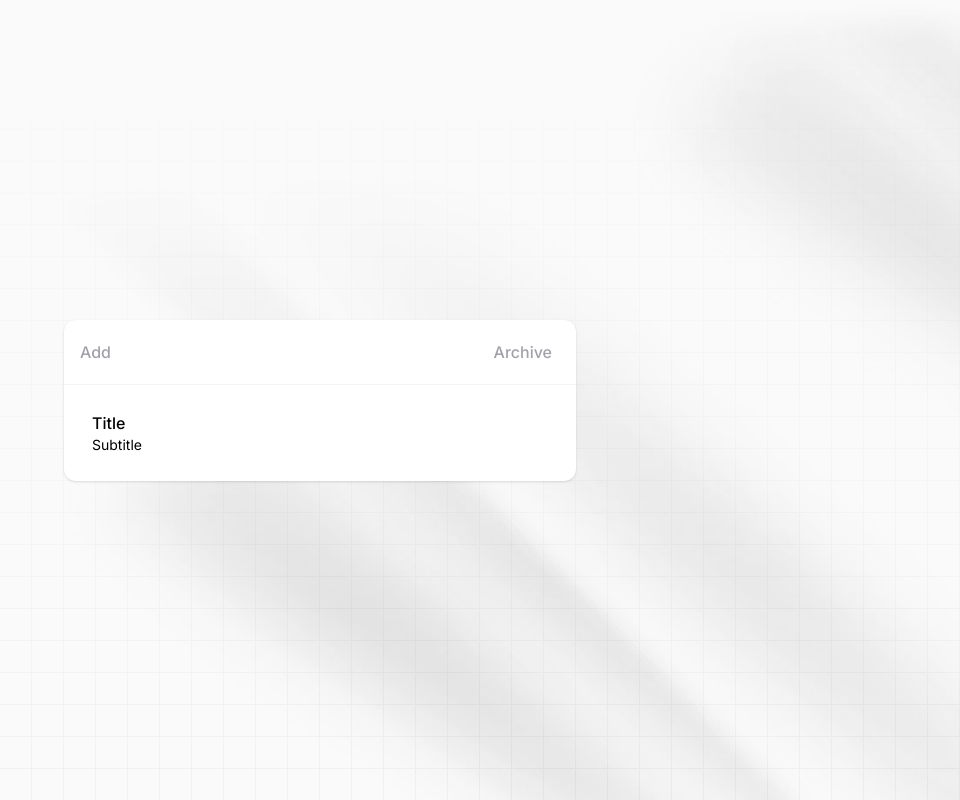
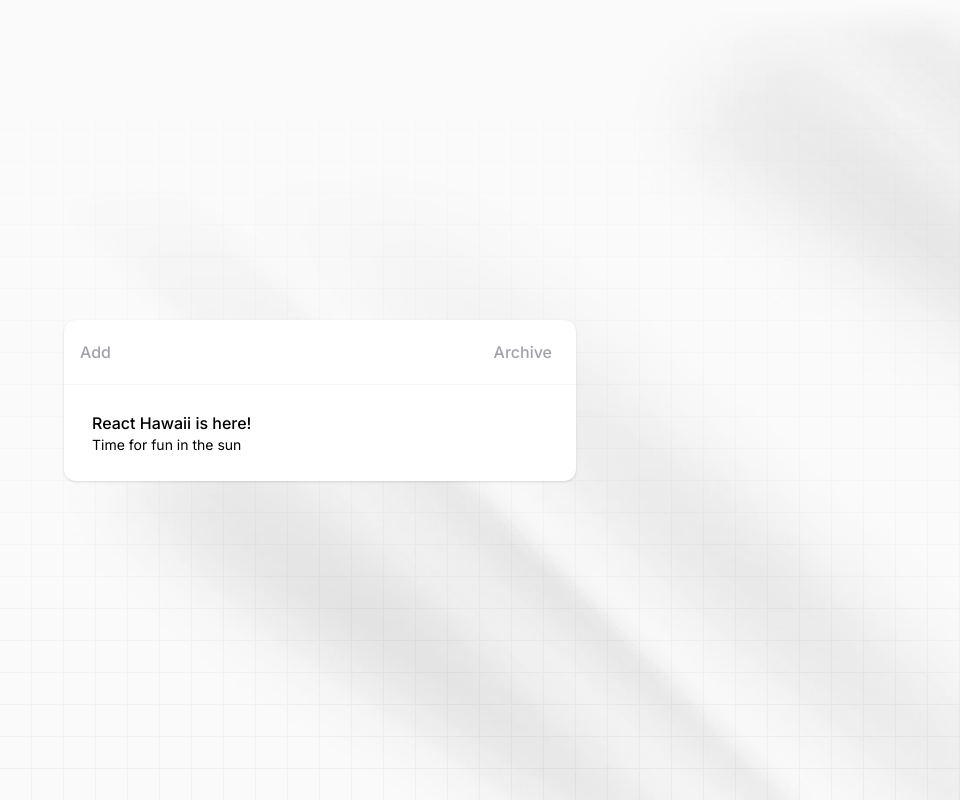
Before and after one commit to togawalk/notification-widget, a Next.js app: page / in a window 1280 px wide. Both pictures are taken after a click on the button "Add". Shown: the whole page, without its empty margins (320-1280 px from the left). Built offline with nearby package versions, Linux system fonts and the light colour scheme.

Commit message:
chore: update messageData interface

```diff
--- a/src/components/notification-widget.tsx
+++ b/src/components/notification-widget.tsx
@@ -1,20 +1,41 @@
+'use client'
+
+import { MessageData, generateMessage } from "@/utils/message-generator"
+import { useState } from "react"
+
 export const NotificationWidget = () => {
+  const [messages, setMessages] = useState<MessageData[]>([])
+  const [selectedMessages, setSelectedMessages] = useState<string[]>([])
+
+  const addMessage = () => {
+    const newMessage = generateMessage()
+
+    setMessages((prev) => {
+      return [...prev, newMessage]
+    })
+
+  }
+
   return (
     <div className="bg-white rounded-xl shadow">
       <div className="flex justify-between border-b-zinc-100 border-b p-4 font-medium">
-        <button className="text-zinc-400 px-2 py-1 hover:text-zinc-500 -mx-2 transition-colors ease-in">Add</button>
+        <button className="text-zinc-400 px-2 py-1 hover:text-zinc-500 -mx-2 transition-colors ease-in" onClick={addMessage}>Add</button>
         <button className="text-zinc-400 px-2 py-1 hover:text-zinc-500 transition-colors ease-in">Archive</button>
       </div>
       <div className="max-h-[400px] px-3 py-2 overflow-y-scroll">
         <ul>
-          <li>
-            <div className="py-0.5 transition">
-              <button className="flex flex-col w-full p-4 rounded-md transition-colors items-start">
-                <p className="font-medium transition-colors">Title</p>
-                <span className="text-sm transition-colors">Subtitle</span>
-              </button>
-            </div>
-          </li>
+          {[...messages].reverse().map((message) => {
+            return (
+              <li key={message.id}>
+                <div className="py-0.5 transition">
+                  <button className="flex flex-col w-full p-4 rounded-md transition-colors items-start">
+                    <p className="font-medium transition-colors">{message.content.title}</p>
+                    <span className="text-sm transition-colors">{message.content.subtitle}</span>
+                  </button>
+                </div>
+              </li>
+            )
+          })}
         </ul>
 
       </div>
--- a/src/utils/message-generator.ts
+++ b/src/utils/message-generator.ts
@@ -1,16 +1,34 @@
 import { v4 as uuid } from "uuid";
 
 let titles = [
-  ["Apple's newest iPhone is here", "Watch our July event"],
-  ["Your funds have been processed", "See your latest deposit online"],
-  ["This Week in Sports", "The finals are heating up"],
-  ["Changelog update", "Edge subroutines and more"],
-  ["React Hawaii is here!", "Time for fun in the sun"],
+  {
+    title: "Apple's newest iPhone is here",
+    subtitle: "Watch our July event"
+  },
+  {
+    title: "Your funds have been processed",
+    subtitle: "See your latest deposit online"
+  },
+  {
+    title: "This Week in Sports",
+    subtitle: "The finals are heating up",
+  },
+  {
+    title: "Changelog update",
+    subtitle: "Edge subroutines and more",
+  },
+  {
+    title: "React Hawaii is here!",
+    subtitle: "Time for fun in the sun",
+  }
 ];
 
 export interface MessageData {
   id: string;
-  content: string[];
+  content: {
+    title: string,
+    subtitle: string
+  };
 }
 
 export const generateMessage = (): MessageData => {
```
